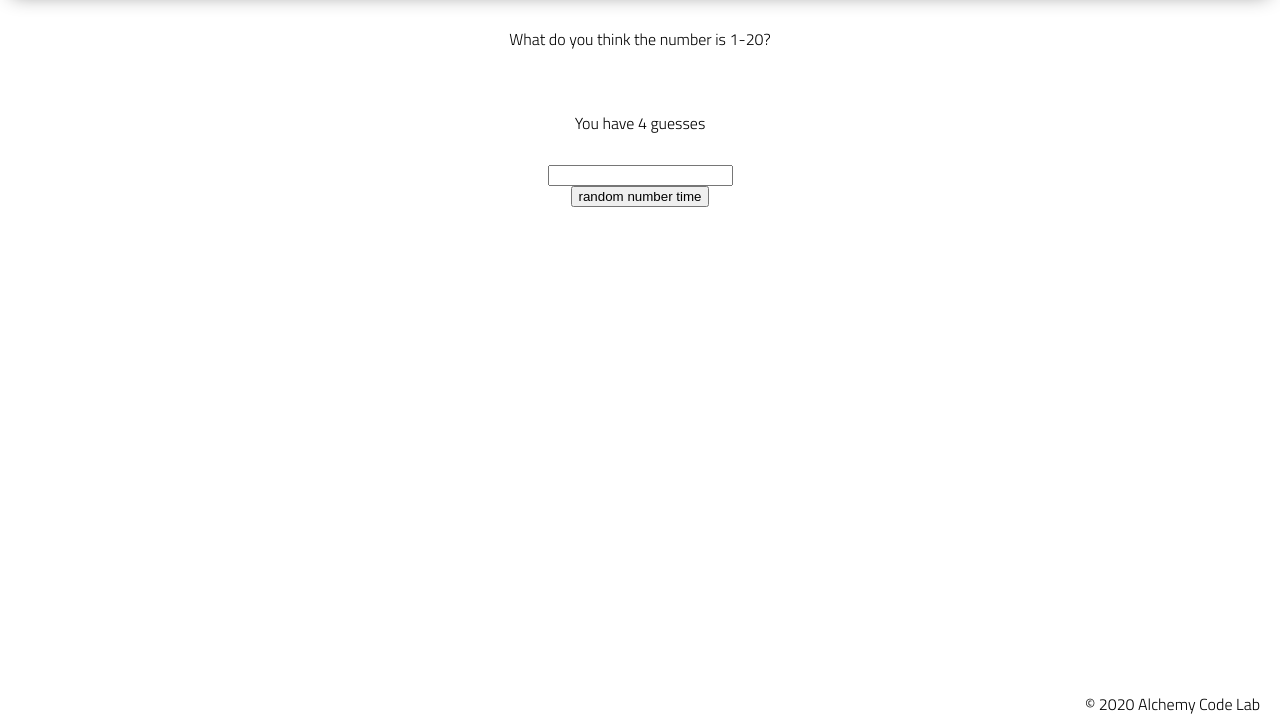
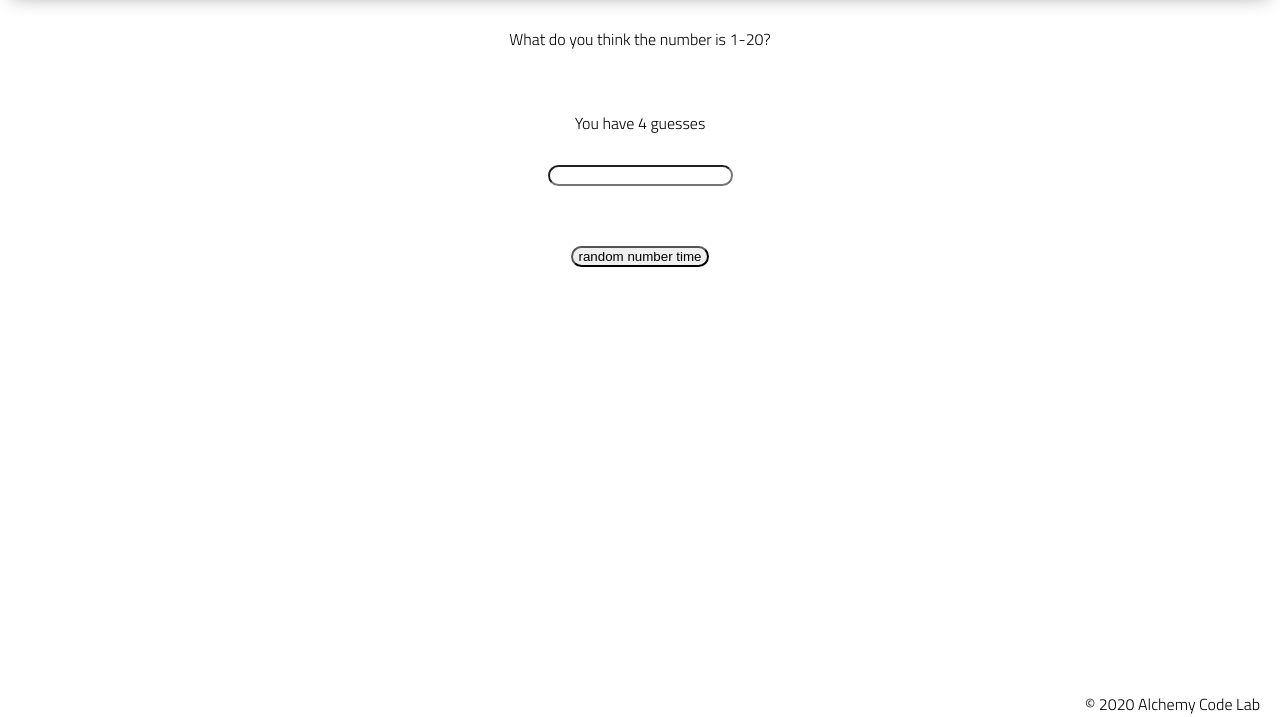
Before and after one commit to trianacerda/lab-02-guess-number, a plain HTML site: page index.html in a window 1280 px wide. Shown: the part 83-800 px from the top of the page. Drawn offline with Linux system fonts and the light colour scheme.

Commit message:
styled btns input and added section

```diff
--- a/index.html
+++ b/index.html
@@ -17,12 +17,14 @@
             <h2>Random Things Here!</h2>
     </header>
     <main>
-        <p>What do you think the number is 1-20?</p>
-        <p id='frog'>You have 4 guesses</p>
-        <input id='input'>
-        <button id='btn'>random number time</button>
-        <button id='reset-btn'>reset game</button>
-        <p id='message' class='hidden'></p>
+            <p>What do you think the number is 1-20?</p>
+            <p id='frog'>You have 4 guesses</p>
+            <input type= 'number' id='input'>
+        <section>
+            <button id='btn'>random number time</button>
+            <button id='reset-btn'>reset game</button>
+            <p id='message' class='hidden'></p>
+        </section>
     </main>
     <footer>
         <div class="copy gutter-right">&copy; 2020 Alchemy Code Lab</div>
--- a/styles/home.css
+++ b/styles/home.css
@@ -2,3 +2,7 @@
 #reset-btn{
     visibility: hidden;
 }
+
+#input, #btn, #reset-btn{
+    border-radius: 40px;
+}
```
